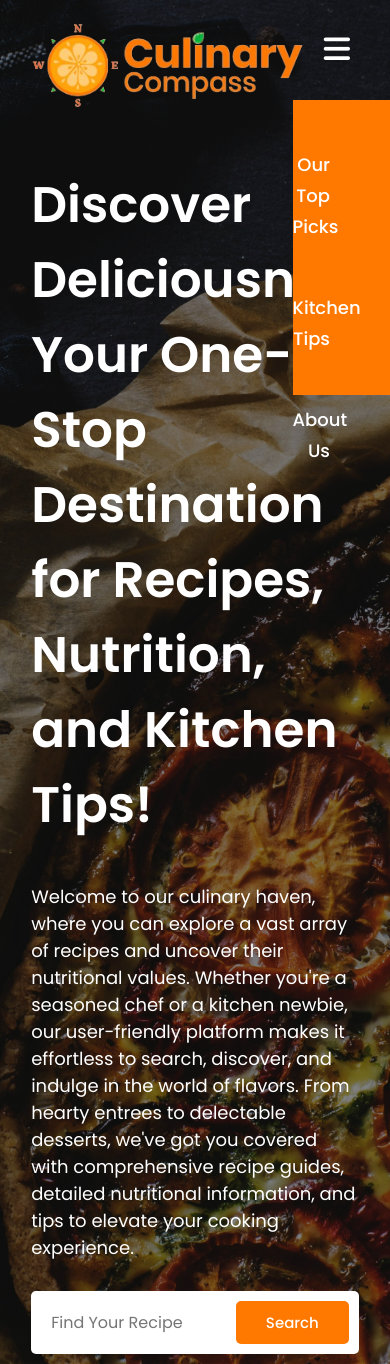
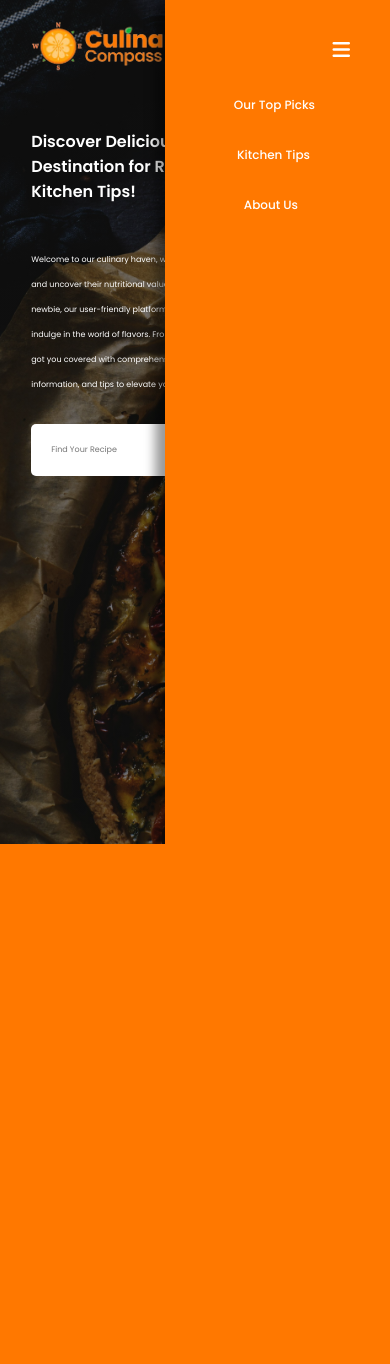
Before and after one commit to 110646/Culinary-Compass, a Django app: page / in a window 390 px wide, after a click that opens the changed part. After the commit the page ends 844 px from the top, so only its background shows below. Run offline with Django 4.2, Linux system fonts and the light colour scheme; some libraries are stand-ins or nearby versions.

Commit message:
added around 200 lines and finished the css for the home page. Fixed the banner as well. Also fits desktop, laptop, ipad, and even phone screens perfectly now.

```diff
--- a/culinary_compass/myapp/templates/home.html
+++ b/culinary_compass/myapp/templates/home.html
@@ -20,9 +20,12 @@
                 </label>
                 <img src="{% static 'images/Culinary Compass Logo.png' %}" class="logo">
                 <ul>
-                    <li><a href="#">Our Top Picks</a></li>
-                    <li><a href="#">Kitchen Tips</a></li>
-                    <li><a href="#">About Us</a></li>
+                    <label for="check" class="checkbtn">
+                        <i class="fa-solid fa-bars"></i>
+                    </label>
+                    <li><a class="top" href="#">Our Top Picks</a></li>
+                    <li><a class="tips" href="#">Kitchen Tips</a></li>
+                    <li><a class="about" href="#">About Us</a></li>
                 </ul>
             </nav>
             <div class="content">
@@ -75,7 +78,6 @@
             -webkit-filter: drop-shadow(0px 0.5px 0.5px #a14b00);
             filter: drop-shadow(0px 0.5px 0.5px #a14b00);
         }
-
 
 
         nav ul {
@@ -156,6 +158,13 @@
         }
 
         @media only screen and (max-width: 1172px) {
+
+            .content h1 {
+                font-size: 35px;
+            }
+            .content p1 {
+                font-size: 14px;
+            }
             .container {
                 width: 100%;
                 min-height: 100vh;
@@ -181,15 +190,6 @@
 
         }
         @media only screen and (max-width: 917px) {
-            .container {
-                width: 100%;
-                min-height: 100vh;
-                background-size: cover;
-                background-repeat: no-repeat;
-                background-position: center;
-                padding: 10px 8%;
-                background-image: linear-gradient( rgba(0, 0, 0, 0.5), rgba(0, 0, 0, 0.5) ), url('{% static "images/Header.jpg" %}');
-            }
             .checkbtn {
                 display: block;
                 font-size: 30px;
@@ -201,46 +201,112 @@
                 margin-right: 40px;
                 cursor: pointer;
             }
+            .content h1 {
+                font-size: 25px;
+            }
+            .content p1 {
+                font-size: 12px;
+            }
             .checkbox {
                 display: block;
-                float: right;
+
             }
             #check {
                 display: none;
             }
             ul {
                 position: fixed;
-                width: 30%;
-                height: 35vh;
+                top: 0;
+                right: -100%;
+                height: 100vh;
+                width: 225px;
                 background-color: #ff7800;
-                top: 100px;
-                right: -100%;
+                box-shadow: -10px 0 10px rgba(0, 0, 0, 0.4);
+                display: flex;
+                flex-direction: column;
+                align-items: center;
+                justify-content: flex-start;
                 transition: all .5s;
-                text-align: center;
-
 
             }
+
             nav ul li {
                 display: block;
                 margin: 50px 0;
-                line-height: 30px;
-                text-align: right;
+                line-height: 10px;
 
             }
             nav ul li a {
-                font-size: 18px;
-                font-weight: 500;
+                font-size: 16px;
+                font-weight: 400;
+            }
+            nav ul li .top{
+                position: absolute;
+                right: 60px;
+                top: 100px;
+            }
+            nav ul li .tips{
+                position: absolute;
+                right: 67px;
+                top: 150px;
+            }
+            nav ul li .about {
+                position: absolute;
+                right: 82px;
+                top: 200px;
             }
             a:hover, a.active{
                 background: none;
-                color: #883f00;
+                color: #320000;
 
             }
             #check:checked ~ ul{
                 right: 0;
-                width: 25%;
-                text-align: center;
+                margin: auto;
+                width: 225px;
+                display: flex;
+                flex-direction: column;
+                align-items: center;
 
+            }
+            .logo {
+                width: 225px;
+                cursor: pointer;
+                float: left;
+            }
+            .content form input{
+                border: 0;
+                outline: 0;
+                width: 100%;
+                font-size: 10px;
+                padding-left: 10px;
+            }
+            .btn{
+                display: flex;
+                align-items: center;
+                padding: 10px 20px;
+                border: 0;
+                outline: 0;
+                border-radius: 5px;
+                background: #ff7800;
+                color: #fff;
+                font-weight: 500;
+                cursor: pointer;
+                font-size: 10px;
+                padding: 10px 30px;
+                text-decoration: none;
+                cursor: pointer;
+                box-shadow: 0 0 10px rgba(0, 0, 0, 0.0);
+                -webkit-transition-duration: 0.3s;
+                transition-duration: 0.3s;
+                -webkit-transition-property: box-shadow, transform;
+                transition-property: box-shadow, transform;
+
+            }
+            .btn:hover, .btn:focus, .btn:active{
+                box-shadow: 0 0 20px rgba(0, 0, 0, 0.5);
+                -webkit-transform: scale(1.05);
+                transform: scale(1.05);
             }
 
 
@@ -256,6 +322,54 @@
                 padding: 10px 8%;
                 background-image: linear-gradient( rgba(0, 0, 0, 0.5), rgba(0, 0, 0, 0.5) ), url('{% static "images/Header.jpg" %}');
             }
+            .content h1 {
+                font-size: 16px;
+            }
+            .content p1 {
+                font-size: 8px;
+
+            }
+            nav ul li a {
+                font-size: 12px;
+                font-weight: 500;
+            }
+            nav ul li .top{
+                position: absolute;
+                right: 75px;
+                top: 100px;
+            }
+            nav ul li .tips{
+                position: absolute;
+                right: 80px;
+                top: 150px;
+            }
+            nav ul li .about {
+                position: absolute;
+                right: 92px;
+                top: 200px;
+            }
+            .checkbtn {
+                display: block;
+                font-size: 20px;
+                color: #fff;
+                position: absolute;
+                top: 10px;
+                right: 0px;
+                line-height: 80px;
+                margin-right: 40px;
+                cursor: pointer;
+            }
+            .logo {
+                width: 160px;
+                cursor: pointer;
+                float: left;
+            }
+            .btn {
+                font-size: 8px;
+            }
+            .content form input{
+                font-size: 8px;
+            }
         }
 
     </style>
```
